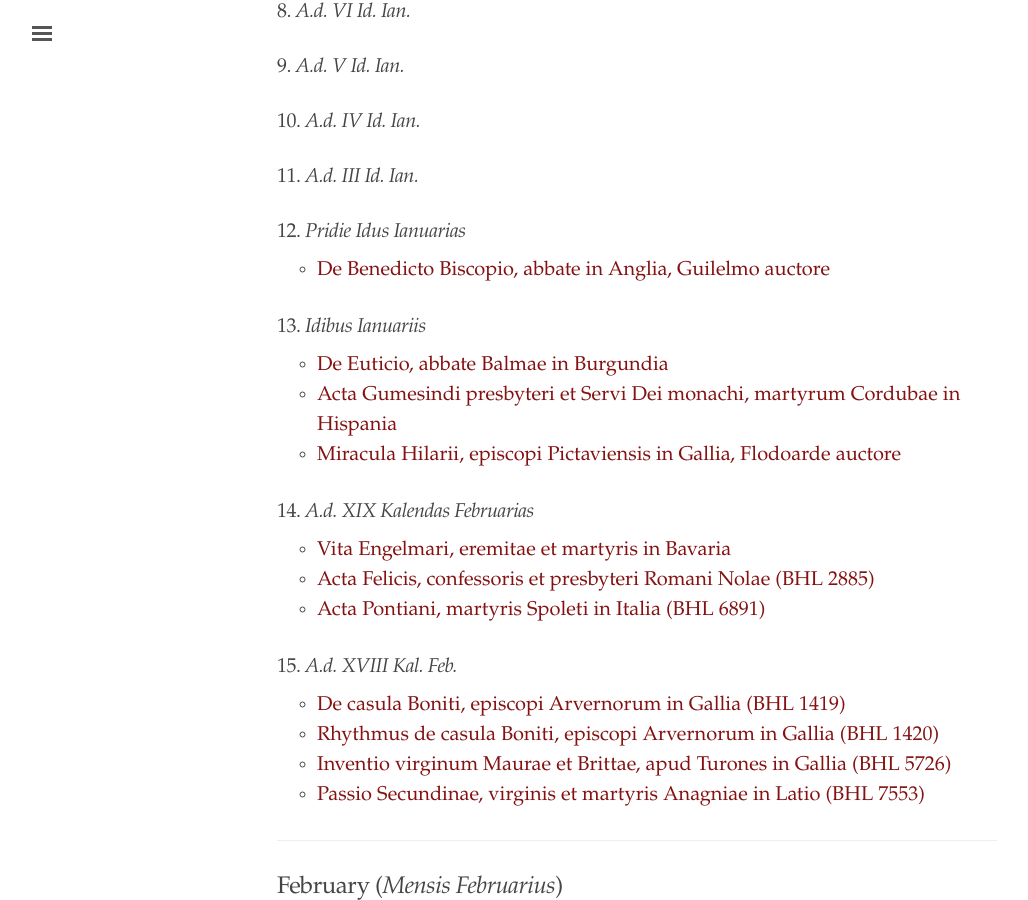
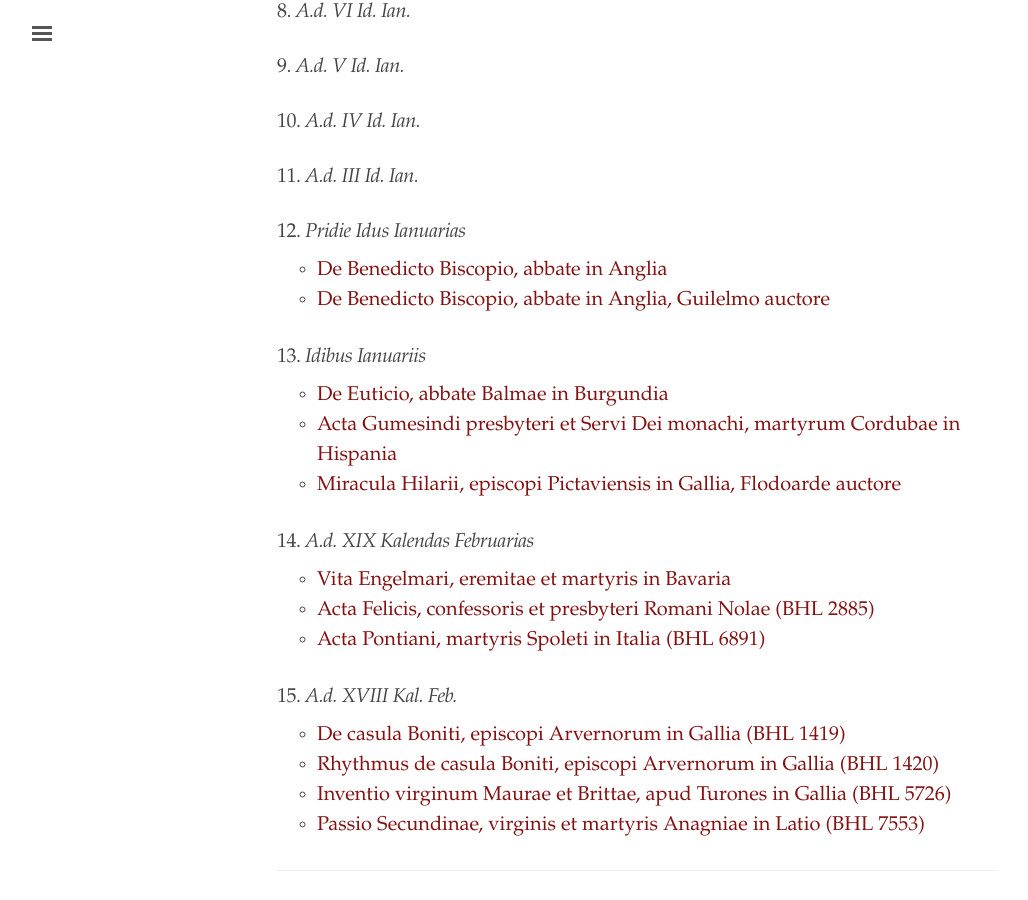
Before and after one commit to cjkoepke1/latin-hagiography, a Jekyll site: the page built from index.md, in a window 1280 px wide and 900 px high, scrolled down 1585 px. Shown: the whole window, without its empty margins (3-1031 px from the left). Built offline with Jekyll 4.4.1, drawn with Linux system fonts in a browser that asks for light colours.

Commit message:
Update index.md

```diff
--- a/index.md
+++ b/index.md
@@ -63,7 +63,9 @@ title: "Latin Hagiography"
 
 ### 12. *Pridie Idus Ianuarias*
 
+- [De Benedicto Biscopio, abbate in Anglia](https://cjkoepke1.github.io/latin-hagiography/texts/de-benedicto-biscopio/)
 - [De Benedicto Biscopio, abbate in Anglia, Guilelmo auctore](https://cjkoepke1.github.io/latin-hagiography/texts/de-benedicto-biscopio-guilelmi/)
+
 
 ### 13. *Idibus Ianuariis*
 
```
